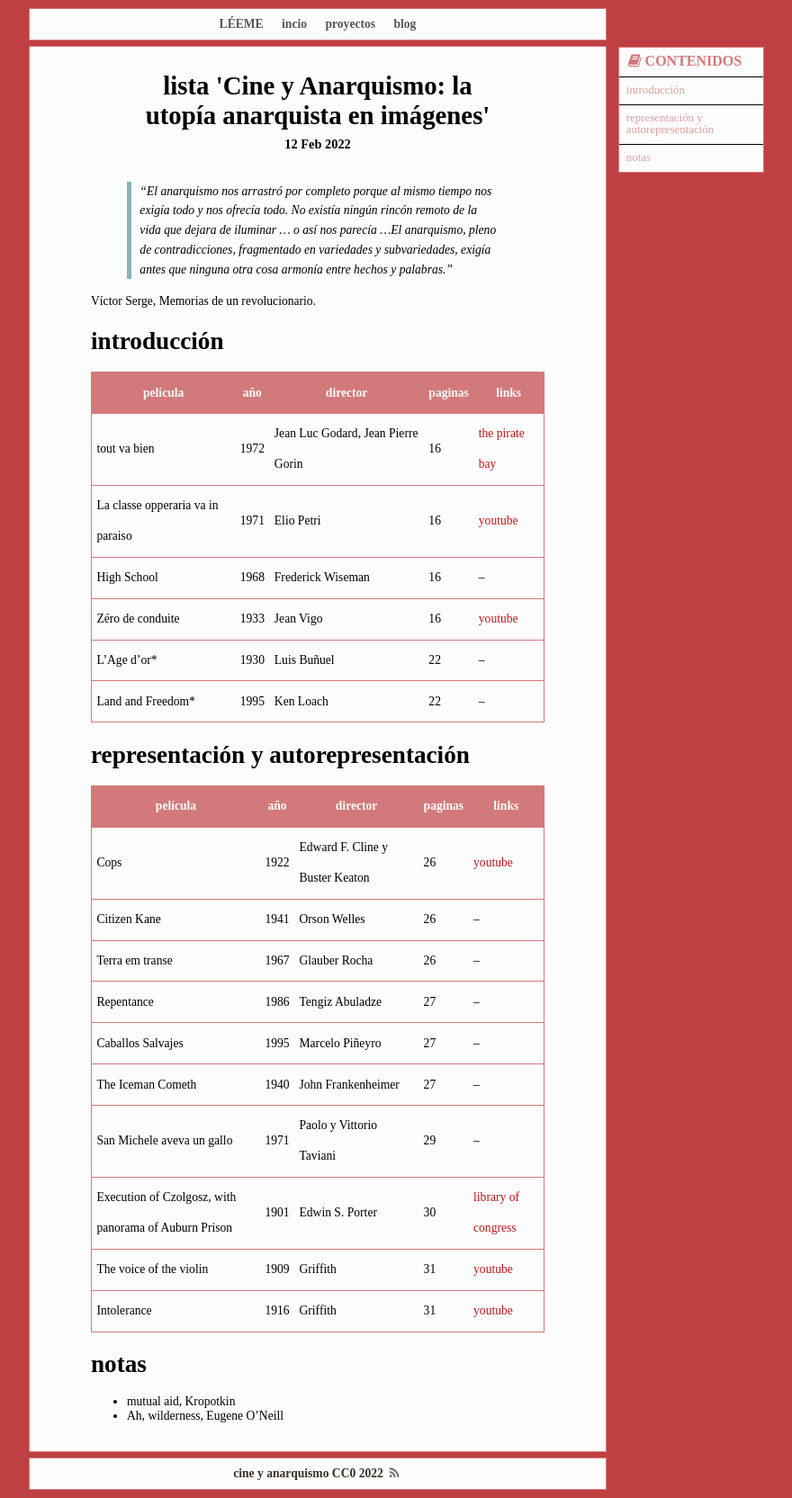
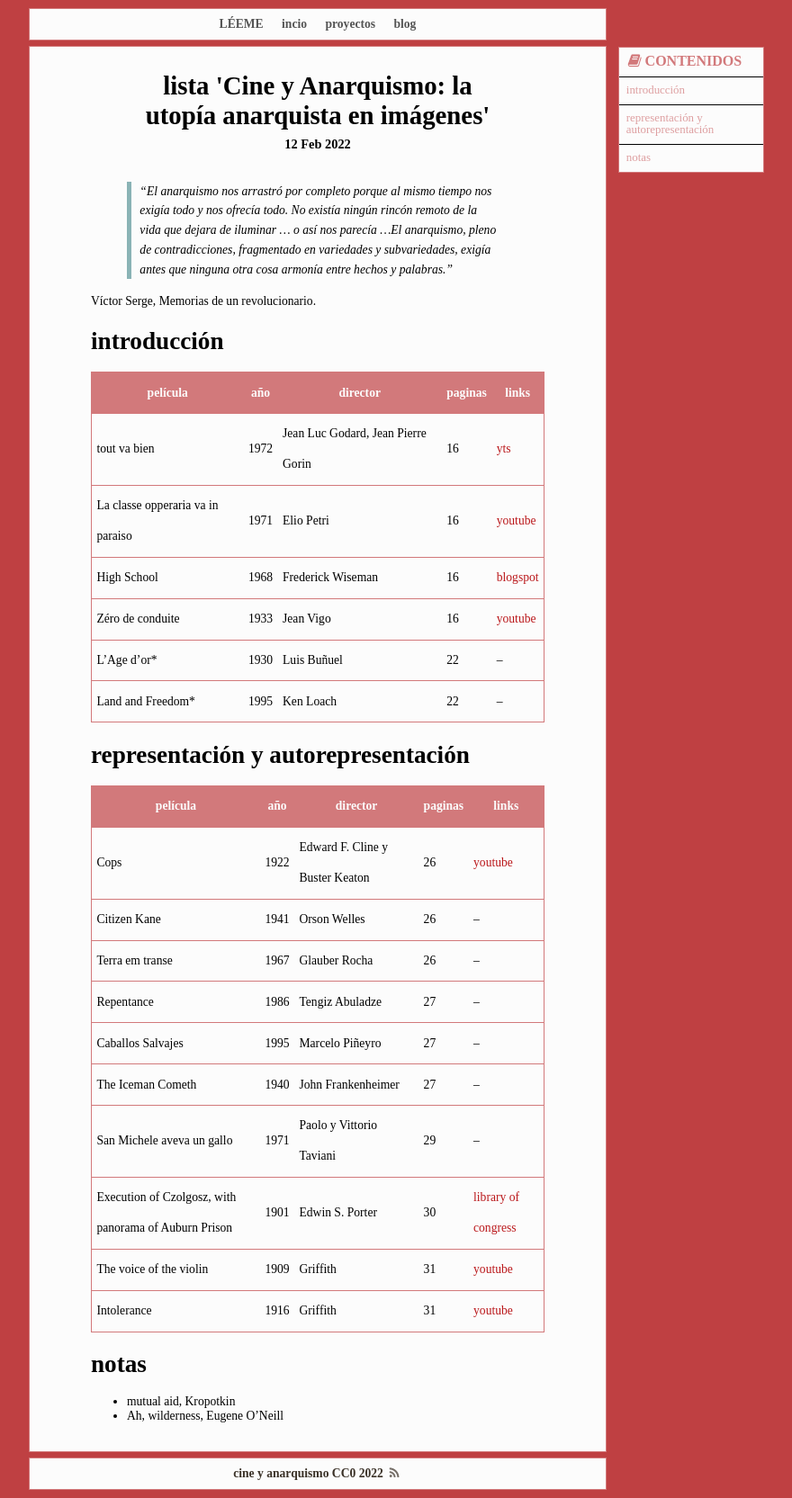
Before and after one commit to Sbector/cine-y-anarquismo, a Jekyll site: the page built from _posts/2022-02-10-primera-lista-de-películas.md, in a window 1280 px wide. Shown: the whole page at 90% size, without its empty margins (287-1167 px from the left). Built offline with Jekyll 4.4.1, drawn with Linux system fonts in a browser that asks for light colours; some web fonts are replaced.

Commit message:
Update 2022-02-10-primera-lista-de-películas.md

```diff
--- a/_posts/2022-02-10-primera-lista-de-películas.md
+++ b/_posts/2022-02-10-primera-lista-de-películas.md
@@ -25,9 +25,9 @@ Memorias de un revolucionario.
 
 | película | año | director | paginas | links |
 | -- | -- | -- | -- | -- |
-| tout va bien | 1972 | Jean Luc Godard, Jean Pierre Gorin | 16 | [the pirate bay](https://thepiratebay.org/description.php?id=36246283) |
+| tout va bien | 1972 | Jean Luc Godard, Jean Pierre Gorin | 16 | [yts](https://yts.mx/movies/tout-va-bien-1972) |
 | La classe opperaria va in paraiso | 1971 | Elio  Petri| 16 | [youtube](https://www.youtube.com/watch?v=fNcxxBjEOgw) |
-| High School | 1968 | Frederick Wiseman | 16 | -- |
+| High School | 1968 | Frederick Wiseman | 16 | [blogspot](https://scalisto.blogspot.com/2022/01/frederick-wiseman-high-school-1969.html) |
 | Zéro de conduite | 1933 | Jean Vigo | 16 | [youtube](https://www.youtube.com/watch?v=WlSS4Bf8rpU) |
 | L'Age d'or* | 1930 | Luis Buñuel | 22 | -- |
 | Land and Freedom* | 1995 | Ken Loach | 22 | -- |
```
